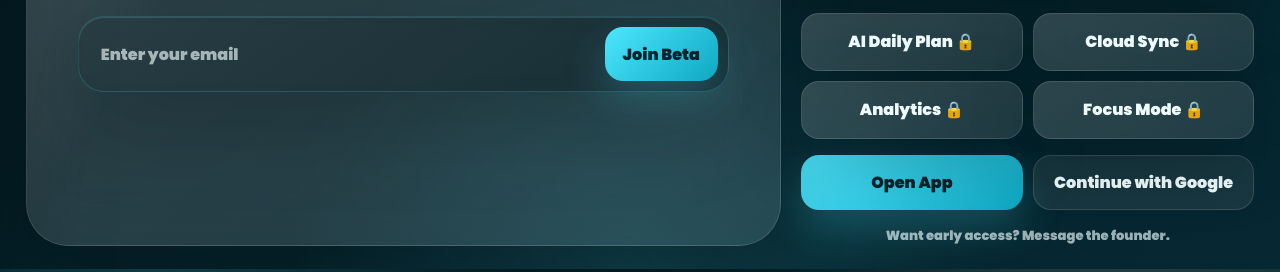
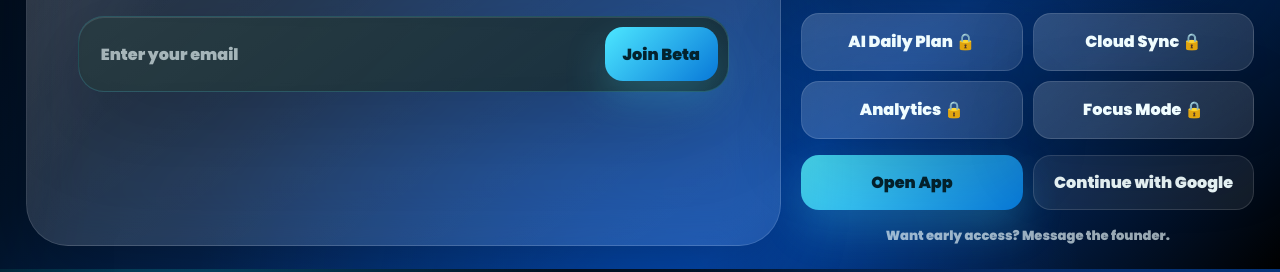
Before and after one commit to tasosthd/taskcoastal, a website: page index.html in a window 1280 px wide. Shown: the part 531-803 px from the top of the page. Drawn offline with nearby package versions, Linux system fonts and the light colour scheme.

Commit message:
Update index.html

```diff
--- a/index.html
+++ b/index.html
@@ -31,8 +31,10 @@
     }
 
 :root {
-      --bg: #041b22;
-      --bg-soft: #062832;
+  --bg: #02040a;
+  --bg-soft: #03162f;
+  --bg-blue: #063d8f;
+  --bg-cyan: #0bb7ff;
 
   --surface: rgba(255, 255, 255, 0.075);
   --surface-2: rgba(255, 255, 255, 0.115);
@@ -43,7 +45,7 @@
   --muted-2: rgba(240, 253, 255, 0.42);
 
   --accent: #4de7ff;
-      --accent-dark: #0fa7c2;
+  --accent-dark: #0878d8;
   --green: #39e4a6;
   --red: #ff6f87;
   --yellow: #ffd36b;
@@ -64,7 +66,6 @@
   --blur: blur(28px);
   --ease: 0.22s ease;
 }
-
     body.light {
       --bg: #effcff;
       --bg-soft: #d9f8ff;
@@ -98,10 +99,10 @@
   isolation: isolate;
   color: var(--text);
   background:
-        radial-gradient(circle at 12% 8%, rgba(77, 231, 255, 0.22), transparent 28%),
-        radial-gradient(circle at 88% 12%, rgba(255, 255, 255, 0.16), transparent 26%),
-        radial-gradient(circle at 50% 100%, rgba(77, 231, 255, 0.13), transparent 34%),
-        linear-gradient(145deg, var(--bg), var(--bg-soft));
+    radial-gradient(circle at 14% 9%, rgba(11, 183, 255, 0.44), transparent 30%),
+    radial-gradient(circle at 86% 14%, rgba(6, 61, 143, 0.5), transparent 34%),
+    radial-gradient(circle at 50% 105%, rgba(0, 102, 255, 0.3), transparent 42%),
+    linear-gradient(135deg, #02040a 0%, #03162f 36%, #063d8f 72%, #000000 100%);
   background-attachment: fixed;
   transition: background 0.25s ease, color 0.25s ease;
 }
@@ -116,24 +117,25 @@
   inset: 0;
   z-index: -2;
   pointer-events: none;
-      opacity: 0.32;
-      background-image:
-        linear-gradient(rgba(255, 255, 255, 0.045) 1px, transparent 1px),
-        linear-gradient(90deg, rgba(255, 255, 255, 0.045) 1px, transparent 1px);
-      background-size: 56px 56px;
-      mask-image: radial-gradient(circle at 50% 20%, black, transparent 72%);
+  opacity: 0.28;
+  background:
+    linear-gradient(rgba(77, 231, 255, 0.05) 1px, transparent 1px),
+    linear-gradient(90deg, rgba(77, 231, 255, 0.05) 1px, transparent 1px);
+  background-size: 64px 64px;
+  mask-image: radial-gradient(circle at 50% 20%, black, transparent 76%);
 }
 
 body::after {
   content: "";
   position: fixed;
-      width: 580px;
-      height: 580px;
-      right: -220px;
-      top: -220px;
+  width: 720px;
+  height: 720px;
+  right: -270px;
+  top: -270px;
   border-radius: 999px;
-      background: radial-gradient(circle, rgba(77, 231, 255, 0.22), transparent 65%);
-      filter: blur(22px);
+  background:
+    radial-gradient(circle, rgba(11, 183, 255, 0.36), transparent 62%);
+  filter: blur(30px);
   z-index: -1;
   pointer-events: none;
 }
```
Lines whose indentation alone changed are shown as unchanged.
